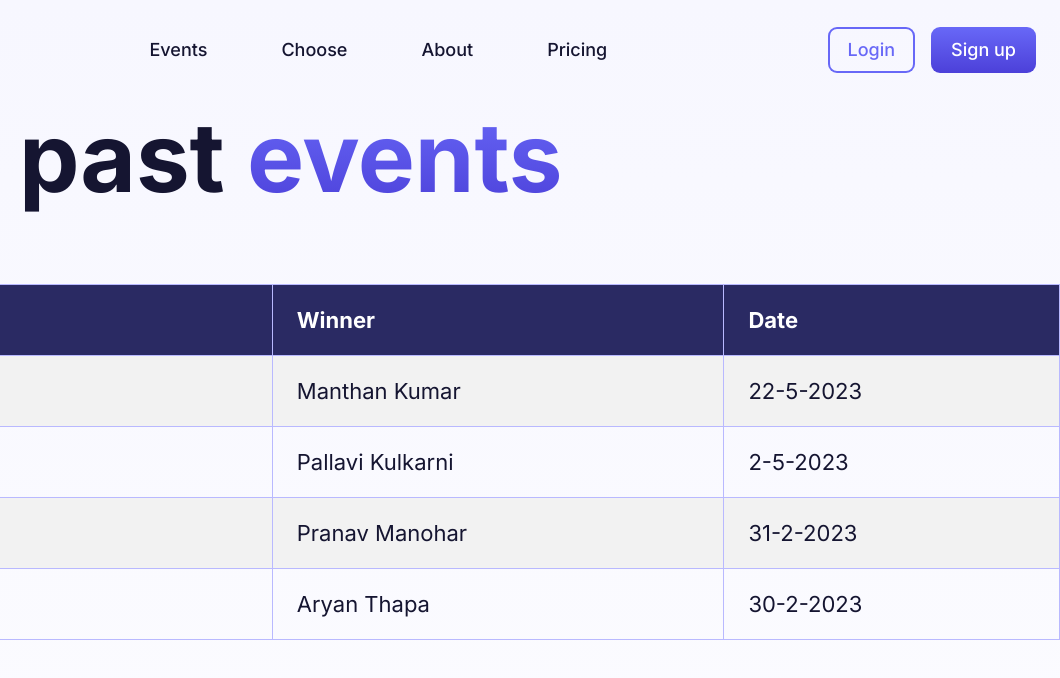
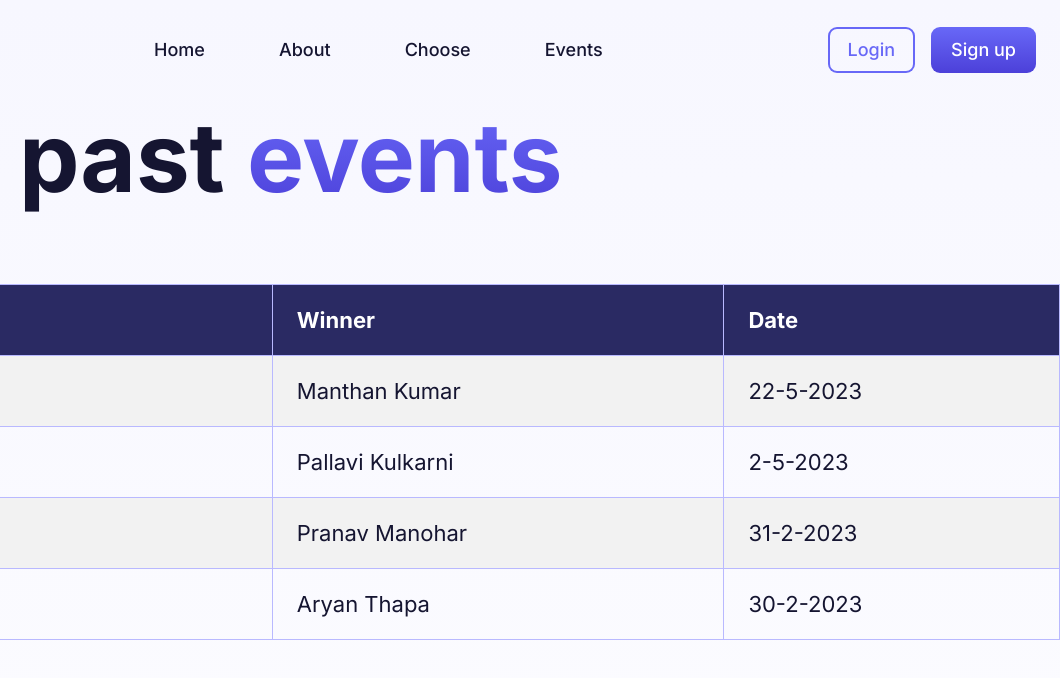
Before and after one commit to ravi-s2004/Project_Voto, a plain HTML site: page event_page.html in a window 1280 px wide. Shown: the full height of the page, 220-1280 px from the left. Drawn offline with Linux system fonts and the light colour scheme.

Commit message:
Add files via upload

```diff
--- a/event_page.html
+++ b/event_page.html
@@ -26,16 +26,16 @@
       </div>
       <nav class="main-nav">
         <ul class="main-nav-list">
-          <li>
-            <a class="main-nav-link nav" href="event_page.html">Events</a>
-          </li>
+          <li><a class="main-nav-link nav" href="index.html">Home</a></li>
+          <li><a class="main-nav-link nav" href="#">About</a></li>
           <li>
             <a class="main-nav-link nav" href="voter_or_candidate.html"
               >Choose</a
             >
           </li>
-          <li><a class="main-nav-link nav" href="#">About</a></li>
-          <li><a class="main-nav-link nav" href="#">Pricing</a></li>
+          <li>
+            <a class="main-nav-link nav" href="event_page.html">Events</a>
+          </li>
         </ul>
       </nav>
       <div class="cta-box">
```
Also changed, not shown: index.html (+5 -5 lines), voter_or_candidate.html (+5 -5 lines).
